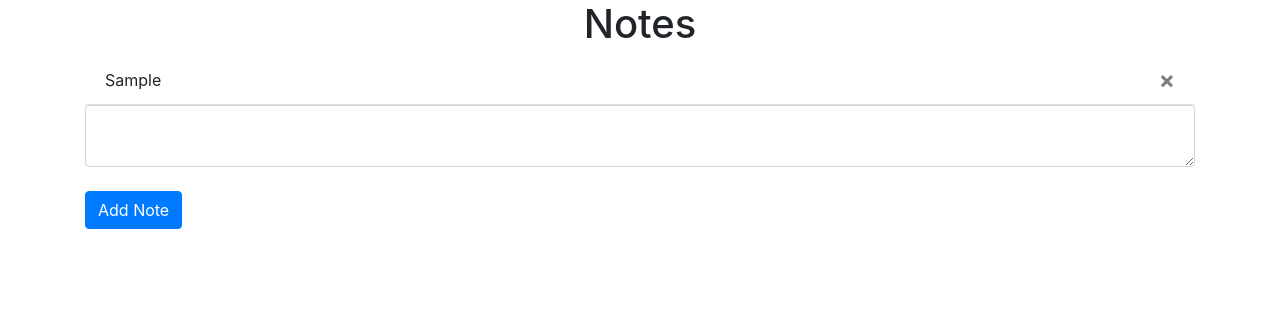
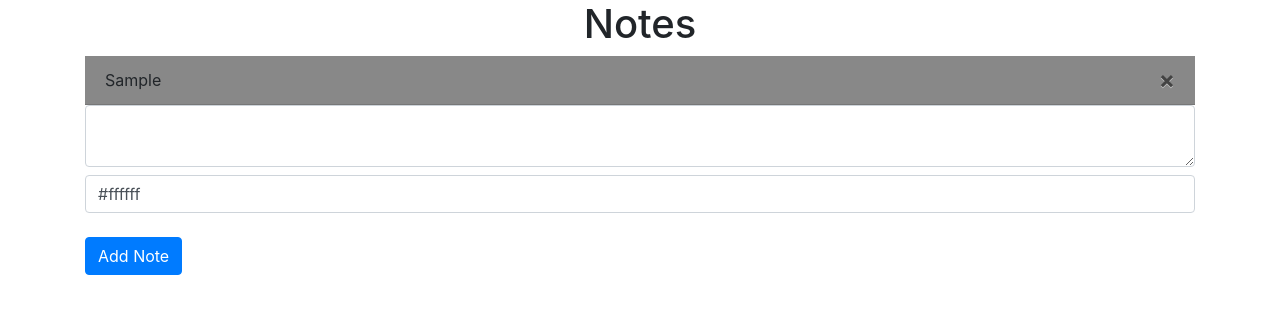
Before and after one commit to tis-bell-jar/that-bare-night, a Flask app: page / in a window 1280 px wide. Shown: the part 56-370 px from the top of the page. Run offline with Flask 3, Linux system fonts and the light colour scheme; a user stored in the database is signed in; tables that the repository leaves empty hold one stand-in row (values such as "Sample post"); some libraries are stand-ins or nearby versions.

Commit message:
Add color picker and note color support

```diff
--- a/website/models.py
+++ b/website/models.py
@@ -5,6 +5,7 @@
 class Note(db.Model):
     id = db.Column(db.Integer,primary_key=True)
     data = db.Column(db.String(10000))
+    color = db.Column(db.String(7), default="#ffffff")
     date = db.Column(db.DateTime(timezone=True),default=func.now())
     user_id = db.Column(db.Integer,db.ForeignKey('user.id'))
 
--- a/website/templates/base.html
+++ b/website/templates/base.html
@@ -70,6 +70,7 @@
 
 
     <script type="text/javascript" src="{{url_for('static',filename='index.js')}}"></script>
+    <script src="https://cdnjs.cloudflare.com/ajax/libs/jscolor/2.5.1/jscolor.min.js"></script>
 
     <script
       src="https://code.jquery.com/jquery-3.2.1.slim.min.js"
--- a/website/templates/home.html
+++ b/website/templates/home.html
@@ -5,7 +5,7 @@
 <h1 align="center">Notes</h1>
 <ul class="list-group list-group-flush" id="notes">
   {% for note in user.notes %}
-  <li class="list-group-item">
+  <li class="list-group-item" style="background-color: {{ note.color }};">
     {{ note.data }}
     <button type="button" class="close" onClick="deleteNote({{note.id}})">
       <span aria-hidden="true">&times;</span>
@@ -15,6 +15,7 @@
 </ul>
 <form method="POST">
     <textarea name="note" id="note" class="form-control"></textarea>
+    <input class="jscolor form-control mt-2" name="color" value="#ffffff">
     <br />
     <div class="center">
         <button type="submit" class="btn btn-primary">Add Note</button>
--- a/website/views.py
+++ b/website/views.py
@@ -13,10 +13,11 @@
 def home():
     if request.method == 'POST':
         note = request.form.get('note')
+        color = request.form.get('color') or '#ffffff'
         if len(note)<1:
             flash('Note is too short',category='error')
         else:
-            new_note = Note(data=note,user_id=current_user.id)
+            new_note = Note(data=note,color=color,user_id=current_user.id)
             db.session.add(new_note)
             db.session.commit()
             flash('Note added',category='success')
```
Also changed, not shown: website/database.db (deleted), 1 other file.
